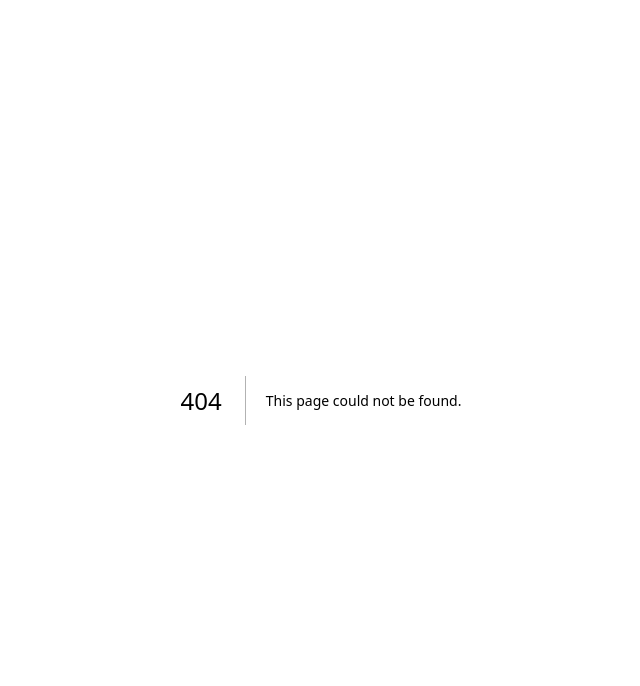
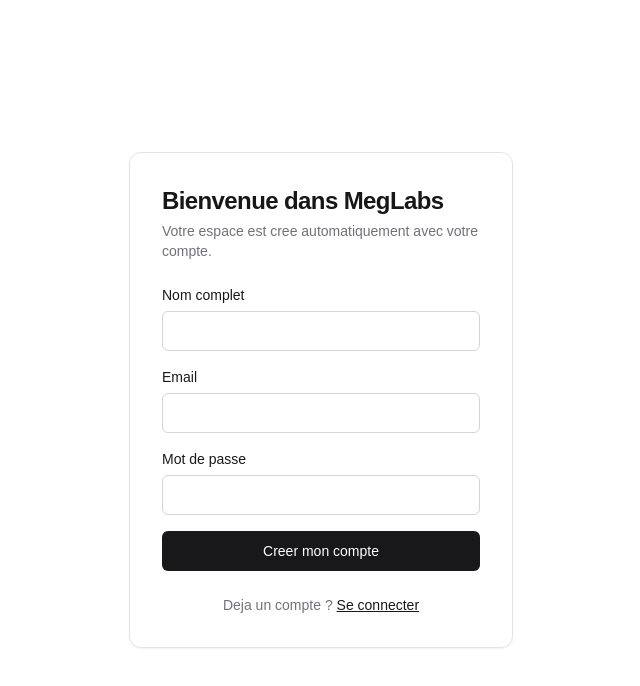
Before and after one commit to MegLabsHetic/monorepo_megslab, a Next.js app in the folder frontend/: page /register in a window 1280 px wide. Before the commit this address had no page. Shown: the top 686 px of the page, without its empty margins (319-959 px from the left). Built offline with nearby package versions, Linux system fonts and the light colour scheme; no server answers.

Commit message:
feat(frontend): add login register and dashboard pages

```diff
--- /dev/null
+++ b/frontend/src/app/dashboard/page.tsx
@@ -0,0 +1,48 @@
+"use client";
+
+import { useRouter } from "next/navigation";
+import { useEffect, useState } from "react";
+
+import { Button } from "@/components/ui/button";
+import { Card } from "@/components/ui/card";
+import { type Utilisateur, api } from "@/lib/api";
+import { session } from "@/lib/session";
+
+/** Preuve de bout en bout que la session fonctionne. Le vrai cockpit vient plus tard. */
+export default function PageTableauDeBord() {
+  const router = useRouter();
+  const [utilisateur, setUtilisateur] = useState<Utilisateur | null>(null);
+  const [chargement, setChargement] = useState(true);
+
+  useEffect(() => {
+    const jeton = session.obtenirJeton();
+    if (!jeton) {
+      router.replace("/login");
+      return;
+    }
+    api
+      .profil(jeton)
+      .then(setUtilisateur)
+      .catch(() => router.replace("/login"))
+      .finally(() => setChargement(false));
+  }, [router]);
+
+  const deconnecter = () => {
+    session.effacerJeton();
+    router.replace("/login");
+  };
+
+  if (chargement) return null;
+
+  return (
+    <main className="flex min-h-screen items-center justify-center px-4">
+      <Card className="max-w-sm text-center">
+        <h1 className="mb-2 text-xl font-semibold">Bonjour, {utilisateur?.nom_complet}</h1>
+        <p className="mb-6 text-sm text-zinc-500">{utilisateur?.email}</p>
+        <Button variante="discret" onClick={deconnecter}>
+          Se deconnecter
+        </Button>
+      </Card>
+    </main>
+  );
+}
--- /dev/null
+++ b/frontend/src/app/login/page.tsx
@@ -0,0 +1,22 @@
+import Link from "next/link";
+
+import { LoginForm } from "@/components/auth/loginForm";
+import { Card } from "@/components/ui/card";
+
+export default function PageConnexion() {
+  return (
+    <main className="flex min-h-screen items-center justify-center px-4">
+      <Card className="max-w-sm">
+        <h1 className="mb-1 text-2xl font-semibold tracking-tight">Content de vous revoir</h1>
+        <p className="mb-6 text-sm text-zinc-500">Connectez-vous pour retrouver votre espace.</p>
+        <LoginForm />
+        <p className="mt-6 text-center text-sm text-zinc-500">
+          Pas encore de compte ?{" "}
+          <Link href="/register" className="font-medium text-zinc-900 underline">
+            Creer un compte
+          </Link>
+        </p>
+      </Card>
+    </main>
+  );
+}
--- /dev/null
+++ b/frontend/src/app/register/page.tsx
@@ -0,0 +1,24 @@
+import Link from "next/link";
+
+import { SignupForm } from "@/components/auth/signupForm";
+import { Card } from "@/components/ui/card";
+
+export default function PageInscription() {
+  return (
+    <main className="flex min-h-screen items-center justify-center px-4">
+      <Card className="max-w-sm">
+        <h1 className="mb-1 text-2xl font-semibold tracking-tight">Bienvenue dans MegLabs</h1>
+        <p className="mb-6 text-sm text-zinc-500">
+          Votre espace est cree automatiquement avec votre compte.
+        </p>
+        <SignupForm />
+        <p className="mt-6 text-center text-sm text-zinc-500">
+          Deja un compte ?{" "}
+          <Link href="/login" className="font-medium text-zinc-900 underline">
+            Se connecter
+          </Link>
+        </p>
+      </Card>
+    </main>
+  );
+}
```
